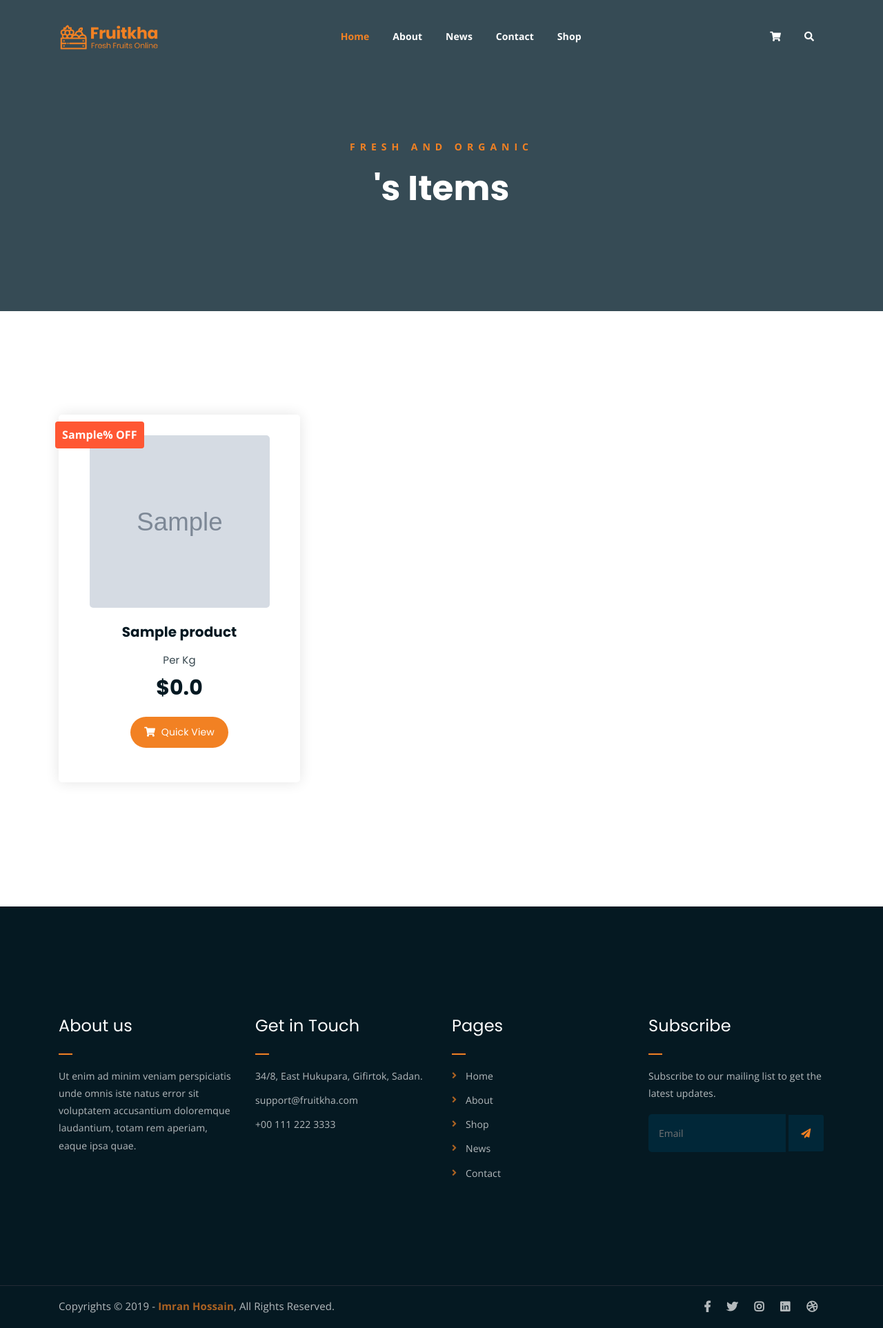
After one commit to Abhishek-vamja/Fruits-Shop, a Django app: page /shop/search/ in a window 1280 px wide. The commit adds this page. Shown: the whole page at 69% size. Run offline with Django 4.2, Linux system fonts and the light colour scheme; tables that the repository leaves empty hold one stand-in row (values such as "Sample post"); grey boxes marked "Sample" are stand-in pictures; some libraries are stand-ins or nearby versions.

Commit message:
Add search filter and templates.

```diff
--- a/FruitShop/shop/urls.py
+++ b/FruitShop/shop/urls.py
@@ -7,6 +7,7 @@ from shop.views import *
 urlpatterns = [
     path('', HomeView.as_view(), name='index'),
     path('about/', AboutView.as_view(), name='about'),
+    path('search/', SearchView.as_view(), name='search'),
 
     path('items/', ShopView.as_view(), name='shop'),
     path('items/category/<slug:category_slug>/', ShopView.get_separate_category_list, name='category-list'),
--- a/FruitShop/shop/views.py
+++ b/FruitShop/shop/views.py
@@ -5,12 +5,29 @@ Views for shop app.
 import math
 from django.contrib import messages
 from django.views.generic import View
+from django.db.models import Q
 from django.http import HttpResponseRedirect
 from django.shortcuts import render, redirect
 from django.contrib.auth.mixins import LoginRequiredMixin
 from shop.models import (
     Category, Product , Cart, Checkout, OrderPlaced
     )
+
+class SearchView(View):
+    def get(self,request):
+        """
+        Search filter.
+        """
+        query = request.GET.get('q', '')  # Get the search query from the URL parameter
+        results = Product.objects.filter(
+            Q(title__icontains=query) | Q(category__title__icontains=query)
+        )
+
+        context = {
+            'query': query,
+            'results': results,
+        }
+        return render(request, 'search_results.html', context)
 
 
 class HomeView(LoginRequiredMixin, View):
--- a/FruitShop/templates/base.html
+++ b/FruitShop/templates/base.html
@@ -103,8 +103,10 @@
                     <div class="search-bar">
                         <div class="search-bar-tablecell">
                             <h3>Search For:</h3>
-                            <input type="text" placeholder="Keywords">
-                            <button type="submit">Search <i class="fas fa-search"></i></button>
+                            <form method="get" action="{% url 'search' %}">
+                                <input type="text" name="q" placeholder="Keywords">
+                                <button type="submit">Search <i class="fas fa-search"></i></button>
+                            </form>
                         </div>
                     </div>
                 </div>
--- /dev/null
+++ b/FruitShop/templates/search_results.html
@@ -0,0 +1,73 @@
+{% extends 'base.html' %}
+{% load static %}
+{% block body %}
+{% block style %}
+<style>
+    .product-item {
+        position: relative;
+        margin-bottom: 20px;
+        /* Adjust the margin as needed */
+    }
+
+    .offer-tag {
+        background-color: #FF5733;
+        color: #fff;
+        font-weight: bold;
+        font-size: 16px;
+        padding: 5px 10px;
+        border-radius: 4px;
+        display: inline-block;
+        position: absolute;
+        top: 10px;
+        /* Adjust the top position as needed */
+        left: 10px;
+        /* Adjust the left position as needed */
+    }
+</style>
+{% endblock style %}
+<!-- breadcrumb-section -->
+<div class="breadcrumb-section breadcrumb-bg">
+    <div class="container">
+        <div class="row">
+            <div class="col-lg-8 offset-lg-2 text-center">
+                <div class="breadcrumb-text">
+                    <p>Fresh and Organic</p>
+                    <h1>{{query}}'s Items</h1>
+                </div>
+            </div>
+        </div>
+    </div>
+</div>
+<!-- end breadcrumb section -->
+
+<!-- product -->
+<div class="product-section mt-150 mb-150">
+    <div class="container">
+        <div class="row product-lists">
+            {% for i in results %}
+            <div class="col-lg-4 col-md-6 text-center strawberry">
+                <div class="single-product-item">
+                    {% if i.is_time_limited %}
+                    <div class="offer-tag">{{i.percent_off}}% OFF</div>
+                    {% endif %}
+                    <div class="product-image">
+                        <a href="#"><img src="{{i.image.url}}" alt="" width="200px" height="250px"></a>
+                    </div>
+                    <h3>{{i.title}}</h3>
+                    {% if i.is_time_limited %}
+                    <p class="product-price"><span>Per Kg</span> ${{i.discount_price}}</p>
+                    {% else %}
+                    <p class="product-price"><span>Per Kg</span> ${{i.price}}</p>
+                    {% endif %}
+
+                    <a href="{% url 'single_product' i.slug %}" class="cart-btn"><i class="fas fa-shopping-cart"></i>
+                        Quick View </a>
+                </div>
+            </div>
+            {% endfor %}
+        </div>
+    </div>
+</div>
+<!-- product -->
+
+{% endblock body %}
```
Also changed, not shown: FruitShop/media/img/prod/cup-4996146_1280.png (added), FruitShop/media/img/prod/glass-8108589_1280.png (added), FruitShop/media/img/prod/product-img-1_lz5FziX.jpg (added), FruitShop/media/img/prod/smoothie-6686150_1280.png (added), FruitShop/media/img/prod/w-removebg-preview.png (added), FruitShop/media/img/prod/w-removebg-preview_lqwcn4C.png (added), FruitShop/media/img/prod/w.jpg (added), FruitShop/media/img/prod/w2-removebg-preview.png (added).
